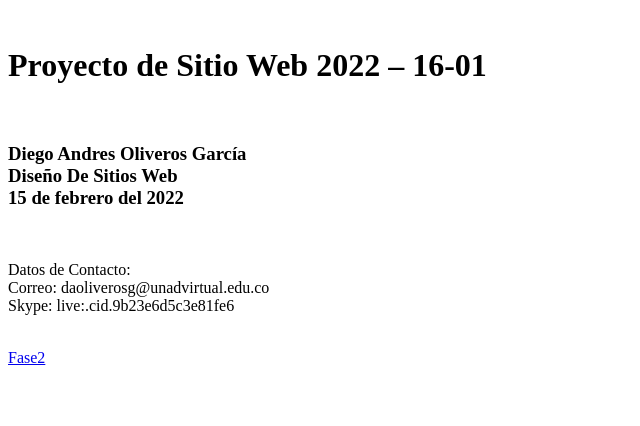
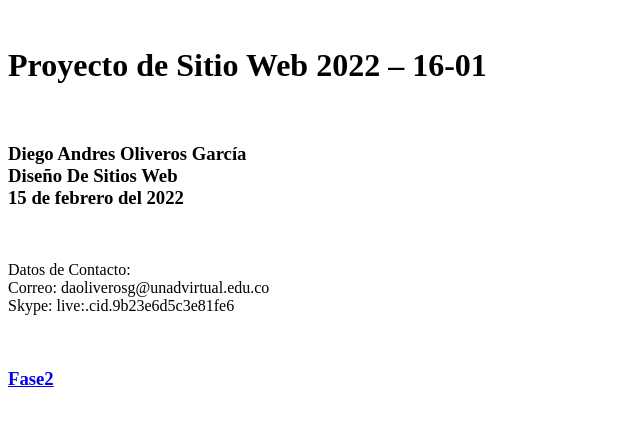
Before and after one commit to DiegoOliverosG/DSW-DiegoOliveros, a plain HTML site: page index.html in a window 1280 px wide. Shown: the whole page, without its empty margins (0-640 px from the left). Drawn offline with Linux system fonts and the light colour scheme.

Commit message:
Fase 2
Cuarta actualización

```diff
--- a/index.html
+++ b/index.html
@@ -21,6 +21,6 @@
         Skype: live:.cid.9b23e6d5c3e81fe6
     </p>
     <br>
-    <a href="fase2/design.html"> Fase2 </a>
+    <a href="fase2/design.html"> <h3>Fase2</h3> </a>
 </body>
 </html>
```
